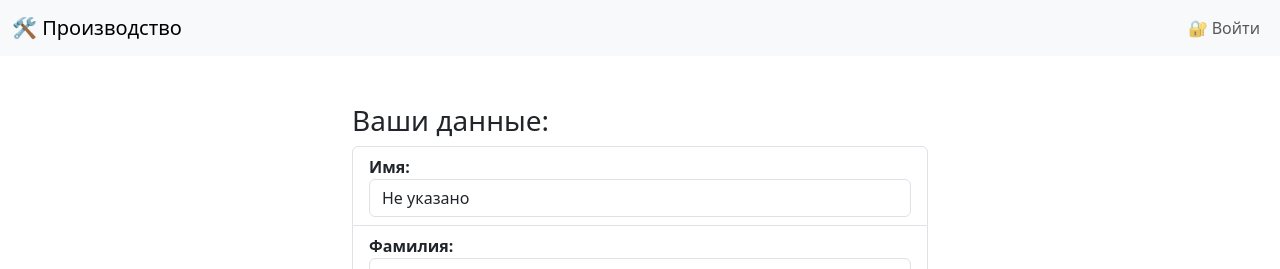
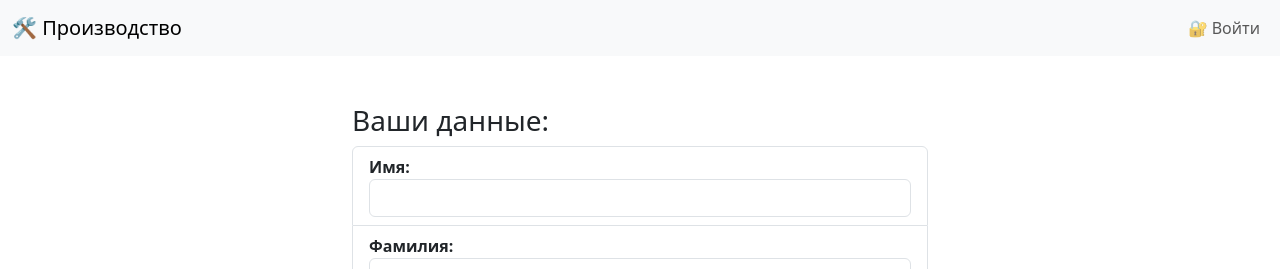
Before and after one commit to Nike-CNeva/Task_manager_home, a Vue app in the folder frontend/: page /profile in a window 1280 px wide. Shown: the top 269 px of the page. Built offline with nearby package versions, Linux system fonts and the light colour scheme; the HTML template or start-up script is replaced by a standard one.

Commit message:
modified:   backend/app/routers/home.py 	modified:   frontend/src/components/HomePage.vue 	modified:   frontend/src/components/ProfilePage.vue

```diff
--- a/frontend/src/components/HomePage.vue
+++ b/frontend/src/components/HomePage.vue
@@ -50,7 +50,7 @@ export default {
   methods: {
     async getData() {
       try {
-        const response = await fetchWithToken('/home', {
+        const response = await fetchWithToken('/', {
           headers: {
             Authorization: `Bearer ${this.token}`,
           }
--- a/frontend/src/components/ProfilePage.vue
+++ b/frontend/src/components/ProfilePage.vue
@@ -48,7 +48,7 @@ import { useRouter } from 'vue-router'
 const router = useRouter()
 
 const form = reactive({
-  name: 'Не указано',
+  name: '',
   firstname: '',
   email: '',
   telegram: '',
```
Also changed, not shown: 1 other file (tests, documents, lock files or other folders).
